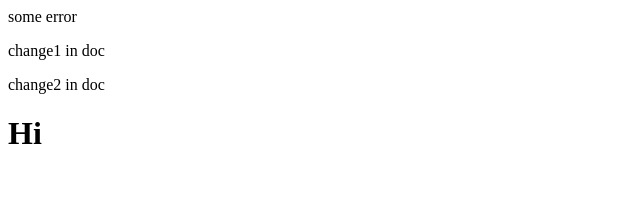
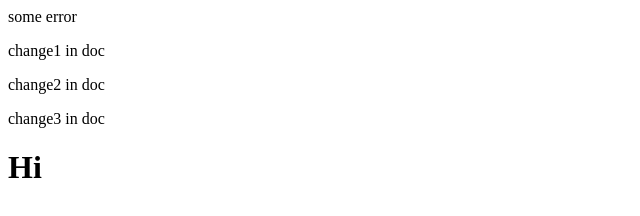
Before and after one commit to DanaDonev/my-website, a plain HTML site: page index.html in a window 1280 px wide. Shown: the whole page, without its empty margins (0-640 px from the left). Drawn offline with Linux system fonts and the light colour scheme.

Commit message:
developer change 3

```diff
--- a/index.html
+++ b/index.html
@@ -1,5 +1,6 @@
 some error
 <p>change1 in doc</p>
 <p>change2 in doc</p>
+<p>change3 in doc</p>
 
 <h1>Hi</h1>
```
